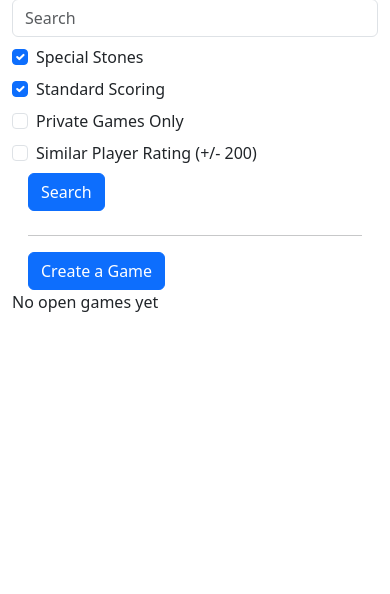
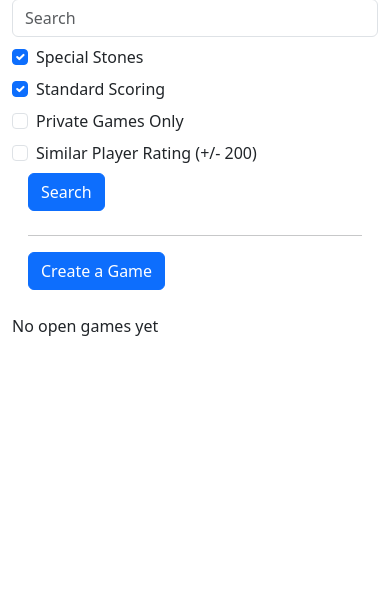
Before and after one commit to jaerrib/maerstanas-webapp, a Django app: page /games/game_list/ in a window 390 px wide; the page is wider, and only the part inside the window is pictured. Shown: the part 123-717 px from the top of that part. Run offline with Django 5.2, Linux system fonts and the light colour scheme; the visitor is signed in with stand-in values (Sample User, id 1); data that the repository does not hold is empty; parts of the project's set-up code (start-up, migrations or seed data) failed here and were passed over.

Commit message:
Adjust right column margin for smaller screens

```diff
--- a/templates/game/game_list.html
+++ b/templates/game/game_list.html
@@ -41,7 +41,7 @@
         <a href="{% url 'game_create' %}" class="ms-3 btn btn-primary"
            role="link">Create a Game</a>
     </div>
-    <div class="col-md-8 my-sm-4 my-md-0">
+    <div class="col-md-8 my-sm-4 my-md-0 mt-4 mt-md-0">
         {% if game_list %}
         <div class="row row-cols-1 row-cols-md-2 justify-content-between">
             {% for game in game_list %}
```
